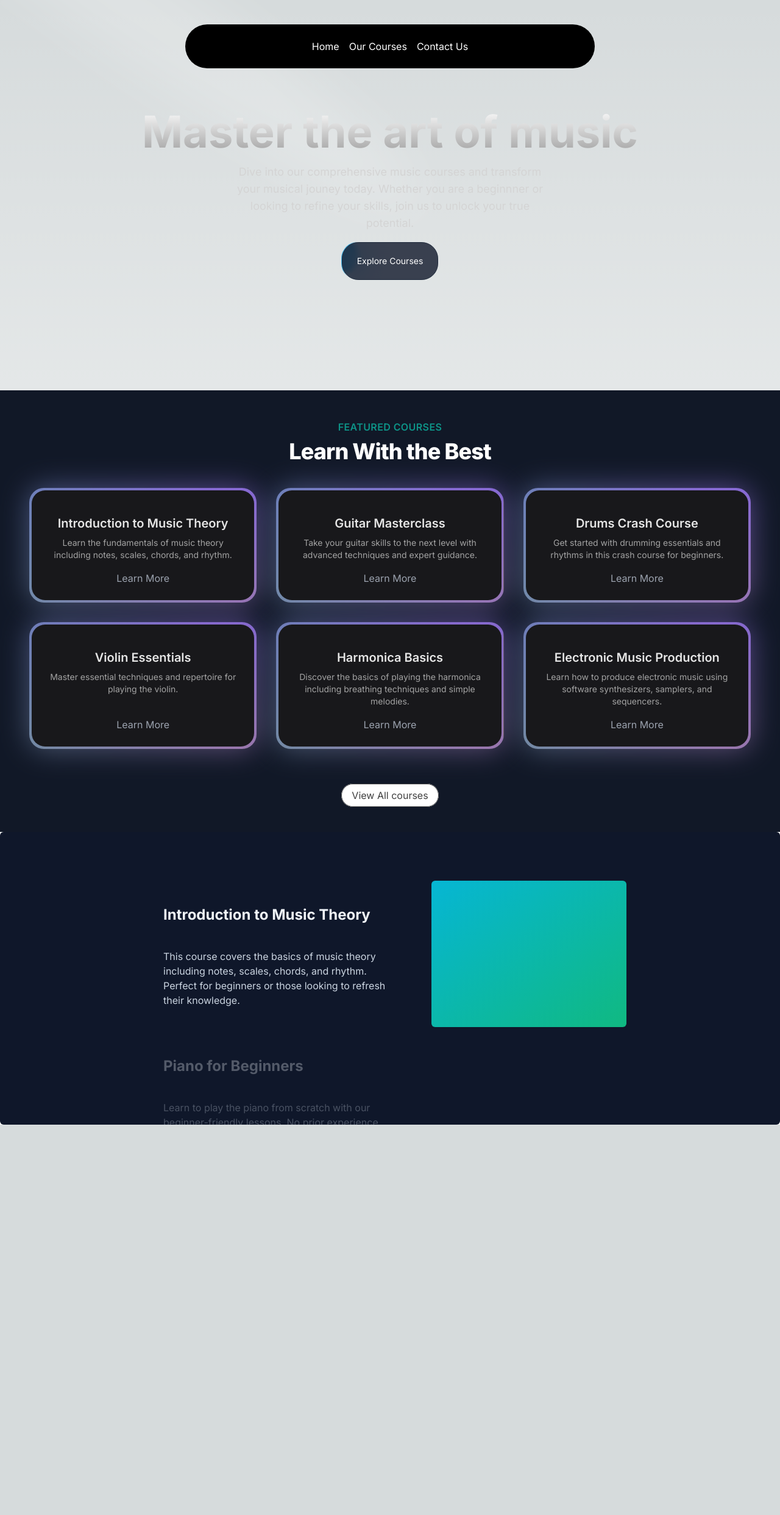
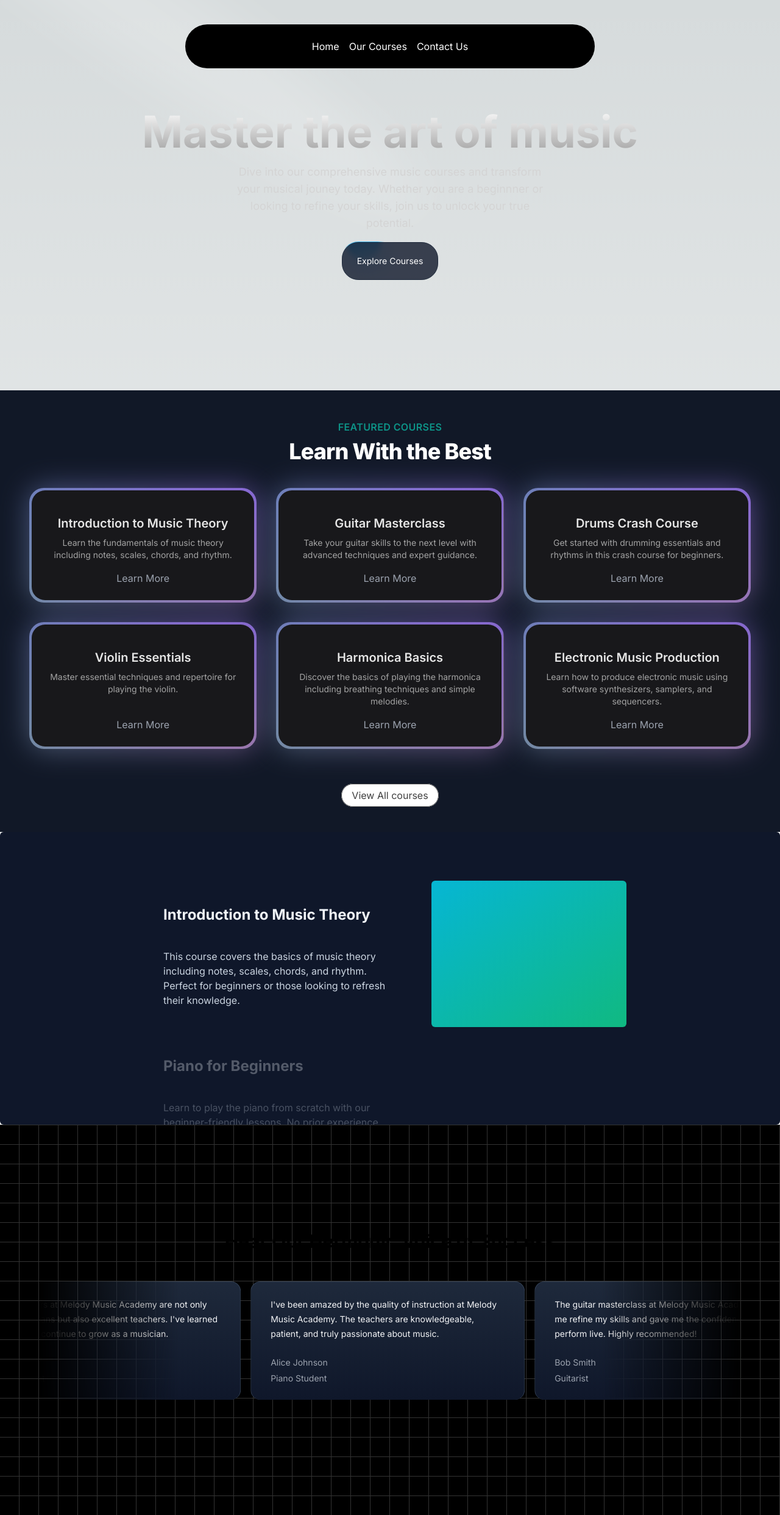
Before and after one commit to VineetPrajapati/music-app, a Next.js app: page / in a window 1280 px wide. Shown: the whole page at 61% size. Before the commit the page ends 1844 px from the top, so only its background shows below. Built offline with nearby package versions, Linux system fonts and the light colour scheme.

Commit message:
music-app

```diff
--- a/package.json
+++ b/package.json
@@ -11,6 +11,7 @@
   "dependencies": {
     "clsx": "^2.1.0",
     "framer-motion": "^11.0.8",
+    "mini-svg-data-uri": "^1.4.4",
     "next": "14.1.1",
     "react": "^18",
     "react-dom": "^18",
--- a/src/app/page.tsx
+++ b/src/app/page.tsx
@@ -1,5 +1,6 @@
 import FeaturedCourses from "@/components/FeaturedCourses";
 import HeroSection from "@/components/HeroSection";
+import MovingTestimonial from "@/components/MovingTestimonial";
 import WhyChooseUs from "@/components/WhyChooseUs";
 import Image from "next/image";
 
@@ -9,6 +10,7 @@ export default function Home() {
     <HeroSection />
     <FeaturedCourses />
     <WhyChooseUs />
+    <MovingTestimonial />
     </>
   );
 }
--- /dev/null
+++ b/src/components/MovingTestimonial.tsx
@@ -0,0 +1,85 @@
+"use client";
+
+import React, { useEffect, useState } from "react";
+import { InfiniteMovingCards } from "./ui/infinite-moving-cards";
+
+const movingMusicTestimonialData = [
+  {
+    quote:
+      "I've been amazed by the quality of instruction at Melody Music Academy. The teachers are knowledgeable, patient, and truly passionate about music.",
+    name: "Alice Johnson",
+    title: "Piano Student",
+  },
+  {
+    quote:
+      "The guitar masterclass at Melody Music Academy helped me refine my skills and gave me the confidence to perform live. Highly recommended!",
+    name: "Bob Smith",
+    title: "Guitarist",
+  },
+  {
+    quote:
+      "Thanks to Melody Music Academy, I finally understand music theory! The course was engaging and easy to follow, even for a complete beginner like me.",
+    name: "Emma Davis",
+    title: "Music Enthusiast",
+  },
+  {
+    quote:
+      "The singing foundations course was exactly what I needed to improve my vocal technique. The instructors are supportive and encouraging.",
+    name: "Michael Brown",
+    title: "Singer",
+  },
+  {
+    quote:
+      "I never thought I could learn drums, but the crash course at Melody Music Academy made it possible. It's been a fun and rewarding experience!",
+    name: "Sarah Wilson",
+    title: "Drummer",
+  },
+  {
+    quote:
+      "As a songwriter, I found the workshop at Melody Music Academy invaluable. I've gained new insights and techniques that have elevated my songwriting.",
+    name: "David Lee",
+    title: "Songwriter",
+  },
+  {
+    quote:
+      "Learning the violin has always been a dream of mine. Thanks to Melody Music Academy, I'm finally making progress and enjoying every moment.",
+    name: "Olivia Adams",
+    title: "Violinist",
+  },
+  {
+    quote:
+      "The harmonica basics course is well-structured and easy to follow. I'm already playing some popular tunes after just a few lessons!",
+    name: "Jacob Martinez",
+    title: "Harmonica Player",
+  },
+  {
+    quote:
+      "Electronic music production has always fascinated me, and Melody Music Academy has provided me with the tools and knowledge to pursue it.",
+    name: "Sophia Roberts",
+    title: "Music Producer",
+  },
+  {
+    quote:
+      "The instructors at Melody Music Academy are not only skilled musicians but also excellent teachers. I've learned so much and continue to grow as a musician.",
+    name: "Daniel Harris",
+    title: "Music Student",
+  },
+];
+function MovingTestimonial() {
+  return (
+    <div className="h-[40rem] w-full dark:bg-black bg-white  dark:bg-grid-white/[0.2] bg-grid-black/[0.2] relative flex flex-col items-center justify-center">
+      <h2 className="text-3xl font-bold text-center mb-8 z-10">Hear Our Hermony: Voice of Success</h2>
+      <div className="flex justify-center w-full  overflow-hidden px-4 sm:px-6 lg:px-8">
+        <div className="w-full max-w-6xl">
+          <InfiniteMovingCards
+            items={movingMusicTestimonialData}
+            direction="right"
+            speed="slow"
+          />
+        </div>
+      </div>
+    </div>
+  );
+}
+
+export default MovingTestimonial;
--- /dev/null
+++ b/src/components/ui/infinite-moving-cards.tsx
@@ -0,0 +1,121 @@
+"use client";
+
+import { cn } from "@/utils/cn";
+import React, { useEffect, useState } from "react";
+
+export const InfiniteMovingCards = ({
+  items,
+  direction = "left",
+  speed = "fast",
+  pauseOnHover = true,
+  className,
+}: {
+  items: {
+    quote: string;
+    name: string;
+    title: string;
+  }[];
+  direction?: "left" | "right";
+  speed?: "fast" | "normal" | "slow";
+  pauseOnHover?: boolean;
+  className?: string;
+}) => {
+  const containerRef = React.useRef<HTMLDivElement>(null);
+  const scrollerRef = React.useRef<HTMLUListElement>(null);
+
+  useEffect(() => {
+    addAnimation();
+  }, []);
+  const [start, setStart] = useState(false);
+  function addAnimation() {
+    if (containerRef.current && scrollerRef.current) {
+      const scrollerContent = Array.from(scrollerRef.current.children);
+
+      scrollerContent.forEach((item) => {
+        const duplicatedItem = item.cloneNode(true);
+        if (scrollerRef.current) {
+          scrollerRef.current.appendChild(duplicatedItem);
+        }
+      });
+
+      getDirection();
+      getSpeed();
+      setStart(true);
+    }
+  }
+  const getDirection = () => {
+    if (containerRef.current) {
+      if (direction === "left") {
+        containerRef.current.style.setProperty(
+          "--animation-direction",
+          "forwards"
+        );
+      } else {
+        containerRef.current.style.setProperty(
+          "--animation-direction",
+          "reverse"
+        );
+      }
+    }
+  };
+  const getSpeed = () => {
+    if (containerRef.current) {
+      if (speed === "fast") {
+        containerRef.current.style.setProperty("--animation-duration", "20s");
+      } else if (speed === "normal") {
+        containerRef.current.style.setProperty("--animation-duration", "40s");
+      } else {
+        containerRef.current.style.setProperty("--animation-duration", "80s");
+      }
+    }
+  };
+  return (
+    <div
+      ref={containerRef}
+      className={cn(
+        "scroller relative z-20  max-w-7xl overflow-hidden  [mask-image:linear-gradient(to_right,transparent,white_20%,white_80%,transparent)]",
+        className
+      )}
+    >
+      <ul
+        ref={scrollerRef}
+        className={cn(
+          " flex min-w-full shrink-0 gap-4 py-4 w-max flex-nowrap",
+          start && "animate-scroll ",
+          pauseOnHover && "hover:[animation-play-state:paused]"
+        )}
+      >
+        {items.map((item, idx) => (
+          <li
+            className="w-[350px] max-w-full relative rounded-2xl border border-b-0 flex-shrink-0 border-slate-700 px-8 py-6 md:w-[450px]"
+            style={{
+              background:
+                "linear-gradient(180deg, var(--slate-800), var(--slate-900)",
+            }}
+            key={item.name}
+          >
+            <blockquote>
+              <div
+                aria-hidden="true"
+                className="user-select-none -z-1 pointer-events-none absolute -left-0.5 -top-0.5 h-[calc(100%_+_4px)] w-[calc(100%_+_4px)]"
+              ></div>
+              <span className=" relative z-20 text-sm leading-[1.6] text-gray-100 font-normal">
+                {item.quote}
+              </span>
+              <div className="relative z-20 mt-6 flex flex-row items-center">
+                <span className="flex flex-col gap-1">
+                  <span className=" text-sm leading-[1.6] text-gray-400 font-normal">
+                    {item.name}
+                  </span>
+                  <span className=" text-sm leading-[1.6] text-gray-400 font-normal">
+                    {item.title}
+                  </span>
+                </span>
+              </div>
+            </blockquote>
+          </li>
+        ))}
+      </ul>
+    </div>
+  );
+};
--- a/tailwind.config.ts
+++ b/tailwind.config.ts
@@ -1,5 +1,7 @@
 import type { Config } from "tailwindcss";
 const defaultTheme = require("tailwindcss/defaultTheme");
+const svgToDataUri = require("mini-svg-data-uri");
+
 const colors = require("tailwindcss/colors");
 const {
   default: flattenColorPalette,
@@ -16,7 +18,29 @@ function addVariablesForColors({ addBase, theme }: any) {
     ":root": newVars,
   });
 }
-
+// Plugin to add utilities for SVG patterns
+function addSvgPatterns({ matchUtilities, theme }: any) {
+  matchUtilities(
+    {
+      'bg-grid': (value: any) => ({
+        backgroundImage: `url("${svgToDataUri(
+          `<svg xmlns="http://www.w3.org/2000/svg" viewBox="0 0 32 32" width="32" height="32" fill="none" stroke="${value}"><path d="M0 .5H31.5V32"/></svg>`
+        )}")`,
+      }),
+      'bg-grid-small': (value: any) => ({
+        backgroundImage: `url("${svgToDataUri(
+          `<svg xmlns="http://www.w3.org/2000/svg" viewBox="0 0 32 32" width="8" height="8" fill="none" stroke="${value}"><path d="M0 .5H31.5V32"/></svg>`
+        )}")`,
+      }),
+      'bg-dot': (value: any) => ({
+        backgroundImage: `url("${svgToDataUri(
+          `<svg xmlns="http://www.w3.org/2000/svg" viewBox="0 0 32 32" width="16" height="16" fill="none"><circle fill="${value}" id="pattern-circle" cx="10" cy="10" r="1.6257413380501518"></circle></svg>`
+        )}")`,
+      }),
+    },
+    { values: flattenColorPalette(theme('backgroundColor')), type: 'color' }
+  );
+}
 const config: Config = {
   content: [
     "./src/pages/**/*.{js,ts,jsx,tsx,mdx}",
@@ -26,10 +50,23 @@ const config: Config = {
 
   darkMode: "class",
   theme: {
+    extend: {
       animation: {
         spotlight: "spotlight 2s ease .75s 1 forwards",
+        scroll:
+          "scroll var(--animation-duration, 40s) var(--animation-direction, forwards) linear infinite",
       },
-    keyframes:{
+      backgroundImage: {
+        "gradient-radial": "radial-gradient(var(--tw-gradient-stops))",
+        "gradient-conic":
+          "conic-gradient(from 180deg at 50% 50%, var(--tw-gradient-stops))",
+      },
+      keyframes: {
+        scroll: {
+          to: {
+            transform: "translate(calc(-50% - 0.5rem))",
+          },
+        },
         spotlight: {
           "0%": {
             opacity: "0",
@@ -41,14 +78,8 @@ const config: Config = {
           },
         },
       },
-    extend: {
-      backgroundImage: {
-        "gradient-radial": "radial-gradient(var(--tw-gradient-stops))",
-        "gradient-conic":
-          "conic-gradient(from 180deg at 50% 50%, var(--tw-gradient-stops))",
     },
   },
-  },
-  plugins: [ addVariablesForColors ],
+  plugins: [addVariablesForColors, addSvgPatterns],
 };
 export default config;
```
Also changed, not shown: 1 other file (tests, documents, lock files or other folders). Lines whose indentation alone changed are shown as unchanged.
